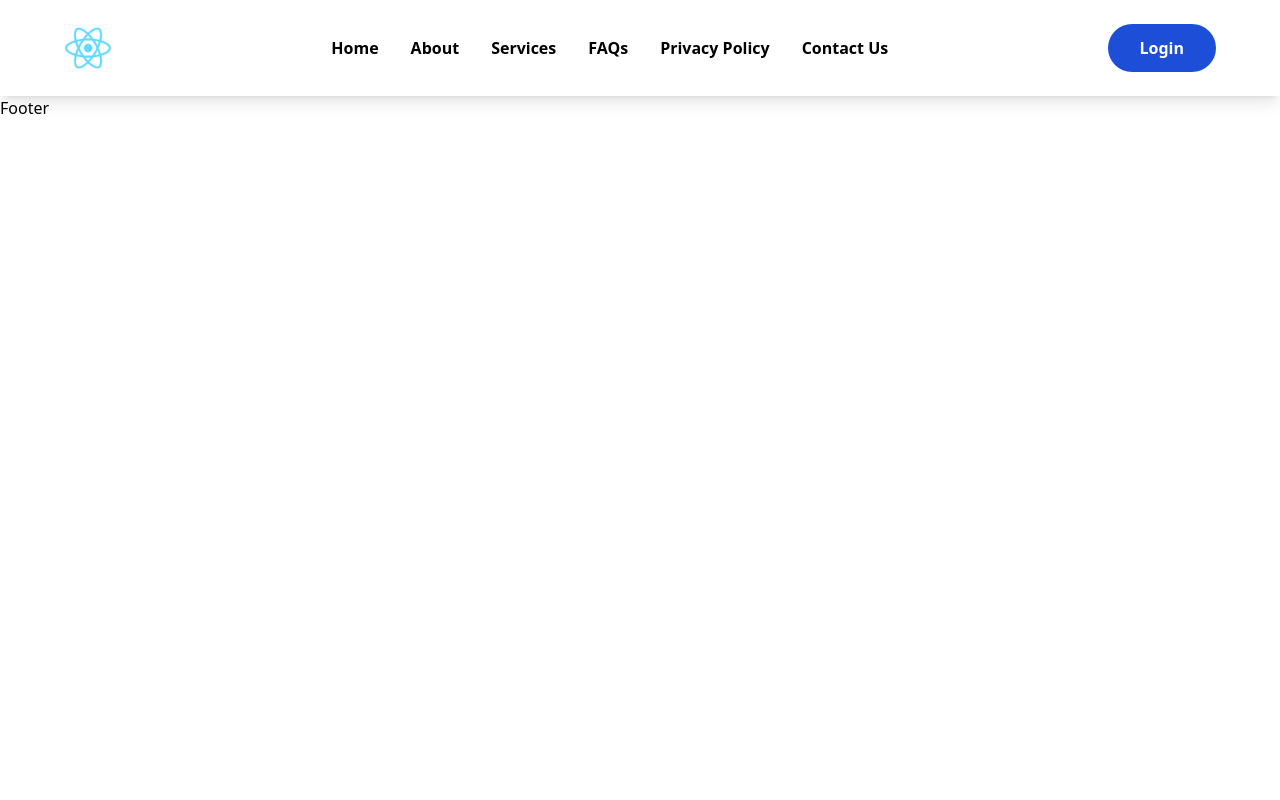
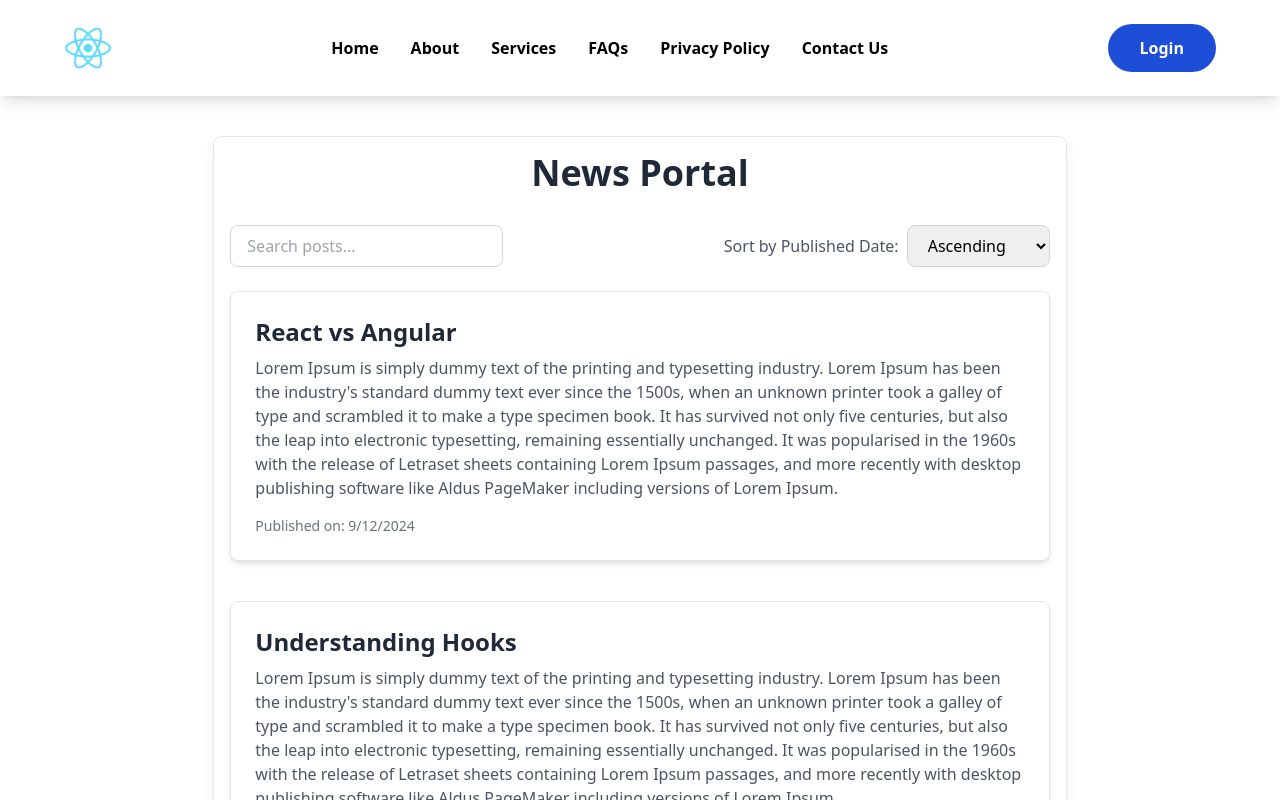
Before and after one commit to anantamishra/react-class, a React (Create React App) app: page /news-portal in a window 1280 px wide. Shown: the top 800 px of the page. Built offline with nearby package versions, Linux system fonts and the light colour scheme.

Commit message:
newsportal code added

```diff
--- a/src/App.js
+++ b/src/App.js
@@ -1,7 +1,7 @@
 import { Route, Routes } from 'react-router-dom';
 import './App.css';
 import { Footer, Header } from './components';
-import { About, Calculator, Contact, Home, Operation, SumInputs } from './pages';
+import { About, Calculator, Contact, Home, NewsPortal, Operation, SumInputs } from './pages';
 
 
 function App() {
@@ -15,6 +15,7 @@ function App() {
         <Route path="/use-effect" element={<SumInputs />} />
         <Route path="/operation" element={<Operation />} />
         <Route path="/calculator" element={<Calculator />} />
+        <Route path="/news-portal" element={<NewsPortal />} />
       </Routes>
       <Footer />
     </>
--- /dev/null
+++ b/src/components/BlogPostCard.jsx
@@ -0,0 +1,15 @@
+export function BlogPostCard({ post }) {
+  return (
+    <div className="bg-white shadow-md rounded-lg p-6 hover:shadow-xl transition-shadow duration-300 border">
+      <h2 className="text-2xl font-semibold mb-2 text-gray-800">
+        {post.title}
+      </h2>
+      <p className="text-gray-600 mb-4">{post.content}</p>
+      <p className="text-sm text-gray-500">
+        <span>
+          Published on: {new Date(post.publishedAt).toLocaleDateString()}
+        </span>
+      </p>
+    </div>
+  );
+}
--- /dev/null
+++ b/src/components/SearchBar.jsx
@@ -0,0 +1,11 @@
+export function SearchBar({ searchTerm, setSearchTerm }) {
+  return (
+    <input
+      type="text"
+      placeholder="Search posts..."
+      value={searchTerm}
+      onChange={(e) => setSearchTerm(e.target.value)}
+      className="w-full md:w-1/3 px-4 py-2 mb-4 md:mb-0 border border-gray-300 rounded-lg focus:outline-none focus:ring-2 focus:ring-blue-500"
+    />
+  );
+}
--- /dev/null
+++ b/src/components/Sorting.jsx
@@ -0,0 +1,15 @@
+export function SortOptions({ sortOrder, setSortOrder }) {
+  return (
+    <div className="flex items-center">
+      <label className="mr-2 text-gray-600">Sort by Published Date:</label>
+      <select
+        value={sortOrder}
+        onChange={(e) => setSortOrder(e.target.value)}
+        className="px-4 py-2 border border-gray-300 rounded-lg focus:outline-none focus:ring-2 focus:ring-blue-500"
+      >
+        <option value="asc">Ascending</option>
+        <option value="desc">Descending</option>
+      </select>
+    </div>
+  );
+}
--- a/src/components/index.js
+++ b/src/components/index.js
@@ -2,3 +2,6 @@ export * from './Footer'
 export * from './Header'
 export * from './Button'
 export * from './ProfileCard'
+export * from './SearchBar'
+export * from './Sorting'
+export * from './BlogPostCard'
--- /dev/null
+++ b/src/data/blogsData.js
@@ -0,0 +1,21 @@
+
+export const blogPosts = [
+    {
+        id: 1,
+        title: "React vs Angular",
+        content: "Lorem Ipsum is simply dummy text of the printing and typesetting industry. Lorem Ipsum has been the industry's standard dummy text ever since the 1500s, when an unknown printer took a galley of type and scrambled it to make a type specimen book. It has survived not only five centuries, but also the leap into electronic typesetting, remaining essentially unchanged. It was popularised in the 1960s with the release of Letraset sheets containing Lorem Ipsum passages, and more recently with desktop publishing software like Aldus PageMaker including versions of Lorem Ipsum.",
+        publishedAt: "2024-09-12",
+    },
+    {
+        id: 2,
+        title: "Mastering JavaScript",
+        content: "Lorem Ipsum is simply dummy text of the printing and typesetting industry. Lorem Ipsum has been the industry's standard dummy text ever since the 1500s, when an unknown printer took a galley of type and scrambled it to make a type specimen book. It has survived not only five centuries, but also the leap into electronic typesetting, remaining essentially unchanged. It was popularised in the 1960s with the release of Letraset sheets containing Lorem Ipsum passages, and more recently with desktop publishing software like Aldus PageMaker including versions of Lorem Ipsum.",
+        publishedAt: "2024-10-01",
+    },
+    {
+        id: 3,
+        title: "Understanding Hooks",
+        content: "Lorem Ipsum is simply dummy text of the printing and typesetting industry. Lorem Ipsum has been the industry's standard dummy text ever since the 1500s, when an unknown printer took a galley of type and scrambled it to make a type specimen book. It has survived not only five centuries, but also the leap into electronic typesetting, remaining essentially unchanged. It was popularised in the 1960s with the release of Letraset sheets containing Lorem Ipsum passages, and more recently with desktop publishing software like Aldus PageMaker including versions of Lorem Ipsum.",
+        publishedAt: "2024-09-25",
+    },
+];
--- /dev/null
+++ b/src/data/index.js
@@ -0,0 +1 @@
+export * from './blogsData'
--- a/src/pages/index.js
+++ b/src/pages/index.js
@@ -4,3 +4,4 @@ export * from './contact'
 export * from './use-effect'
 export * from './operation'
 export * from './calculator'
+export * from './news-portal'
--- /dev/null
+++ b/src/pages/news-portal.jsx
@@ -0,0 +1,45 @@
+import React, { useState } from "react";
+import { blogPosts } from "../data";
+import { BlogPostCard, SearchBar, SortOptions } from "../components";
+
+export function NewsPortal() {
+  const [searchTerm, setSearchTerm] = useState("");
+  const [sortOrder, setSortOrder] = useState("asc");
+
+  const filteredPosts = blogPosts
+    .filter((post) =>
+      post.title.toLowerCase().includes(searchTerm.toLowerCase())
+    )
+    .sort((a, b) => {
+      if (sortOrder === "asc") {
+        return new Date(a.publishedAt) - new Date(b.publishedAt);
+      } else {
+        return new Date(b.publishedAt) - new Date(a.publishedAt);
+      }
+    });
+
+  return (
+    <div className="flex justify-center py-10">
+      <div className="p-4  shadow-lg rounded-lg flex flex-col w-2/3 border">
+        <h1 className="text-4xl font-bold text-center mb-8 text-gray-800">
+          News Portal
+        </h1>
+        <div className="flex flex-col md:flex-row items-center justify-between mb-6">
+          <SearchBar searchTerm={searchTerm} setSearchTerm={setSearchTerm} />
+          <SortOptions sortOrder={sortOrder} setSortOrder={setSortOrder} />
+        </div>
+        <div className="flex flex-col gap-10">
+          {filteredPosts.length > 0 ? (
+            filteredPosts.map((post) => (
+              <BlogPostCard key={post.id} post={post} />
+            ))
+          ) : (
+            <p className="text-gray-600 text-center col-span-full">
+              No posts found
+            </p>
+          )}
+        </div>
+      </div>
+    </div>
+  );
+}
```
